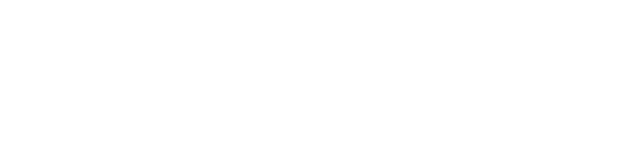
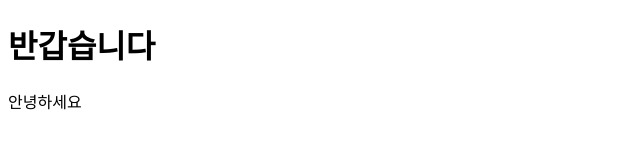
Before and after one commit to iym1511/git-test-html, a plain HTML site: page index.html in a window 1280 px wide. Shown: the whole page, without its empty margins (0-640 px from the left). Drawn offline with Linux system fonts and the light colour scheme.

Commit message:
0826 깃페이지확인

```diff
--- a/index.html
+++ b/index.html
@@ -7,6 +7,7 @@
     <title>git-page</title>
 </head>
 <body>
-
+    <h1>반갑습니다</h1>
+    <p>안녕하세요</p>
 </body>
 </html>
```
